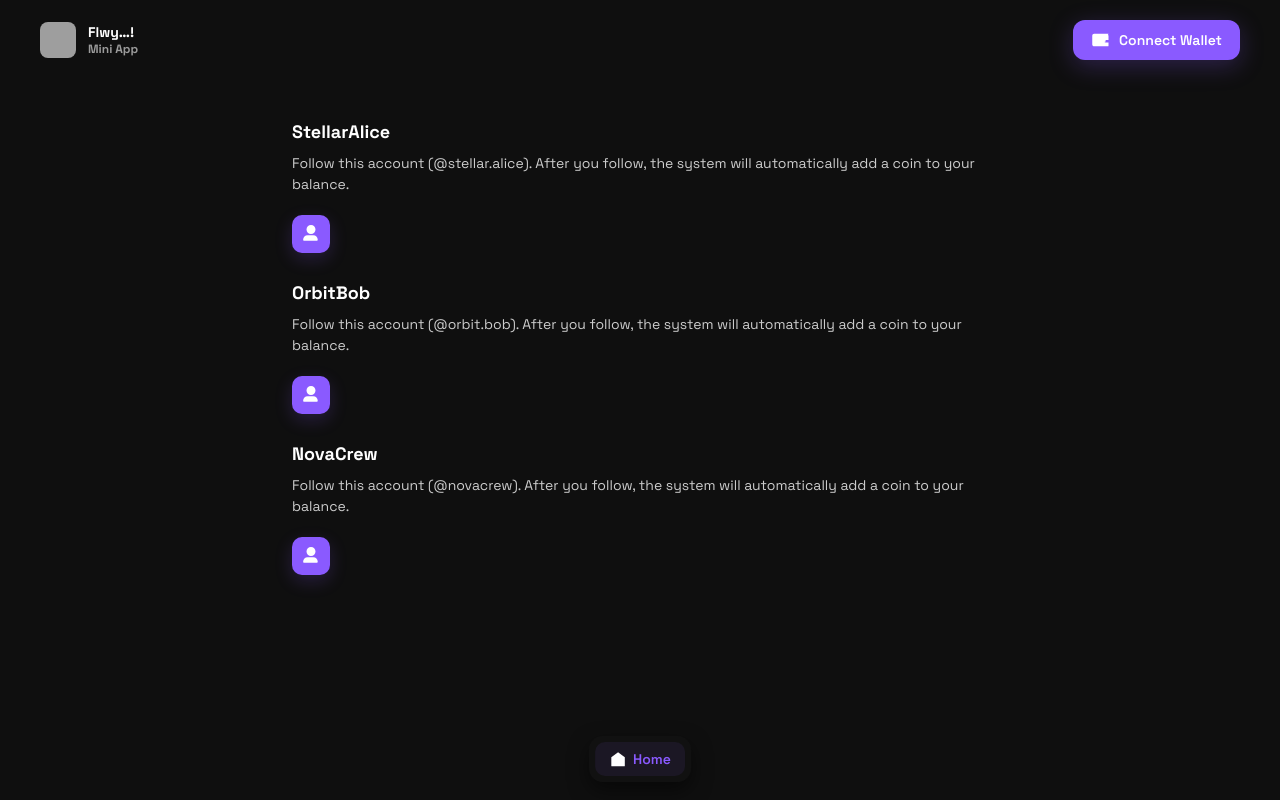
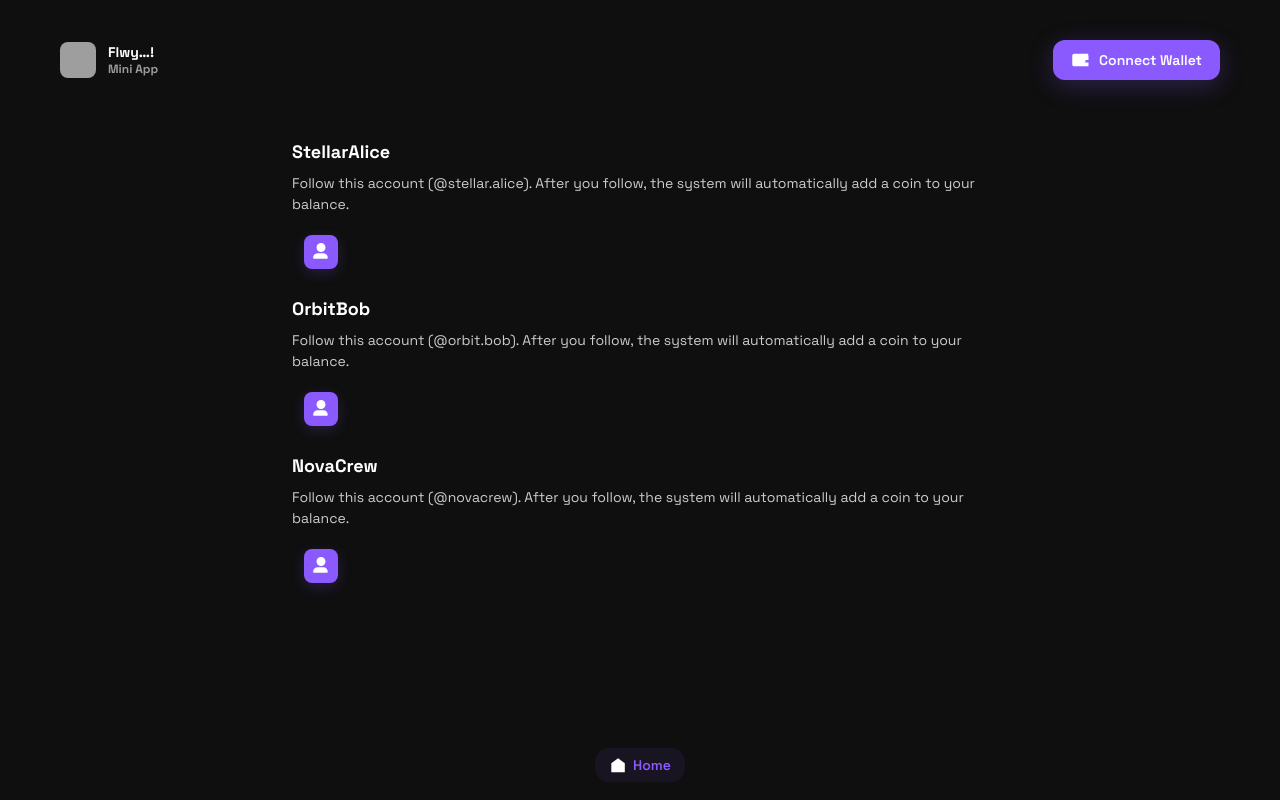
Before and after one commit to Fredrickadler/Flwy..-, a Next.js app: page / in a window 1280 px wide. Built offline with nearby package versions, Linux system fonts and the light colour scheme; grey boxes are pictures that could not be loaded.

Commit message:
Update globals.css

```diff
--- a/styles/globals.css
+++ b/styles/globals.css
@@ -38,7 +38,7 @@ body {
   display: flex;
   justify-content: space-between;
   align-items: center;
-  padding: 20px 0;
+  padding: 40px 20px 20px; /* فاصله بیشتر از بالا */
 }
 
 .logo {
@@ -97,36 +97,34 @@ body {
   display: flex;
   flex-direction: column;
   gap: 10px;
-  padding: 0;
   background: none;
-  box-shadow: none;
   border: none;
 }
-
 .order-title {
   font-size: 18px;
   font-weight: 700;
+  padding: 0 12px;
 }
-
 .order-sub {
   color: #ccc;
   font-size: 14px;
   line-height: 1.5;
+  padding: 0 12px;
 }
 
+/* Follow button کوچک */
 .follow-btn {
   background: var(--primary);
-  color: white;
   border: none;
-  padding: 10px;
-  border-radius: 10px;
+  border-radius: 8px;
+  padding: 8px;
   cursor: pointer;
-  font-weight: 600;
   display: inline-flex;
   align-items: center;
   justify-content: center;
-  box-shadow: 0 6px 18px rgba(138,90,255,0.2);
+  box-shadow: 0 4px 14px rgba(138,90,255,0.2);
   transition: transform .18s ease, box-shadow .18s ease;
+  margin-left: 12px; /* فاصله از سمت چپ */
 }
 .follow-btn:hover {
   transform: translateY(-2px);
@@ -140,46 +138,41 @@ body {
   left: 50%;
   transform: translateX(-50%);
   display: flex;
-  background: rgba(18, 18, 18, 0.9);
+  gap: 6px;
+  z-index: 50;
+}
+.nav-btn {
+  border: none;
+  background: rgba(18,18,18,0.9);
   border-radius: 14px;
-  padding: 6px;
-  gap: 6px;
-  box-shadow: 0 8px 20px rgba(0,0,0,0.5);
-}
-
-.nav-btn {
-  background: transparent;
-  border: none;
-  color: #bbb;
-  font-weight: 600;
-  font-size: 14px;
-  border-radius: 10px;
   padding: 8px 14px;
   display: flex;
   align-items: center;
   gap: 6px;
+  color: #bbb;
+  font-weight: 600;
+  font-size: 14px;
+  transition: all 0.3s ease;
   cursor: pointer;
-  transition: all 0.3s ease;
 }
-
 .nav-btn svg {
   width: 18px;
   height: 18px;
 }
-
 .nav-btn.active {
   color: var(--primary);
   background: rgba(138, 90, 255, 0.08);
 }
 
-/* حالت جمع شده (دایره‌ای فقط آیکون) */
+/* حالت جمع شده (دایره‌ای فقط آیکون، دکمه دیگر محو) */
 .nav-btn.compact {
+  border-radius: 50%;
   padding: 10px;
-  border-radius: 50%;
-  color: #fff;
-  background: rgba(138, 90, 255, 0.2);
 }
 .nav-btn.compact span {
+  display: none;
+}
+.nav-btn.hidden {
   display: none;
 }
 
@@ -187,14 +180,13 @@ body {
 .particles {
   position: fixed;
   inset: 0;
+  z-index: -1;
   pointer-events: none;
-  z-index: -1;
 }
 .particle {
   position: absolute;
   border-radius: 50%;
-  background: rgba(138, 90, 255, 0.7);
-  opacity: 0;
+  background: rgba(138,90,255,0.6);
   animation: float linear infinite;
 }
 @keyframes float {
```
